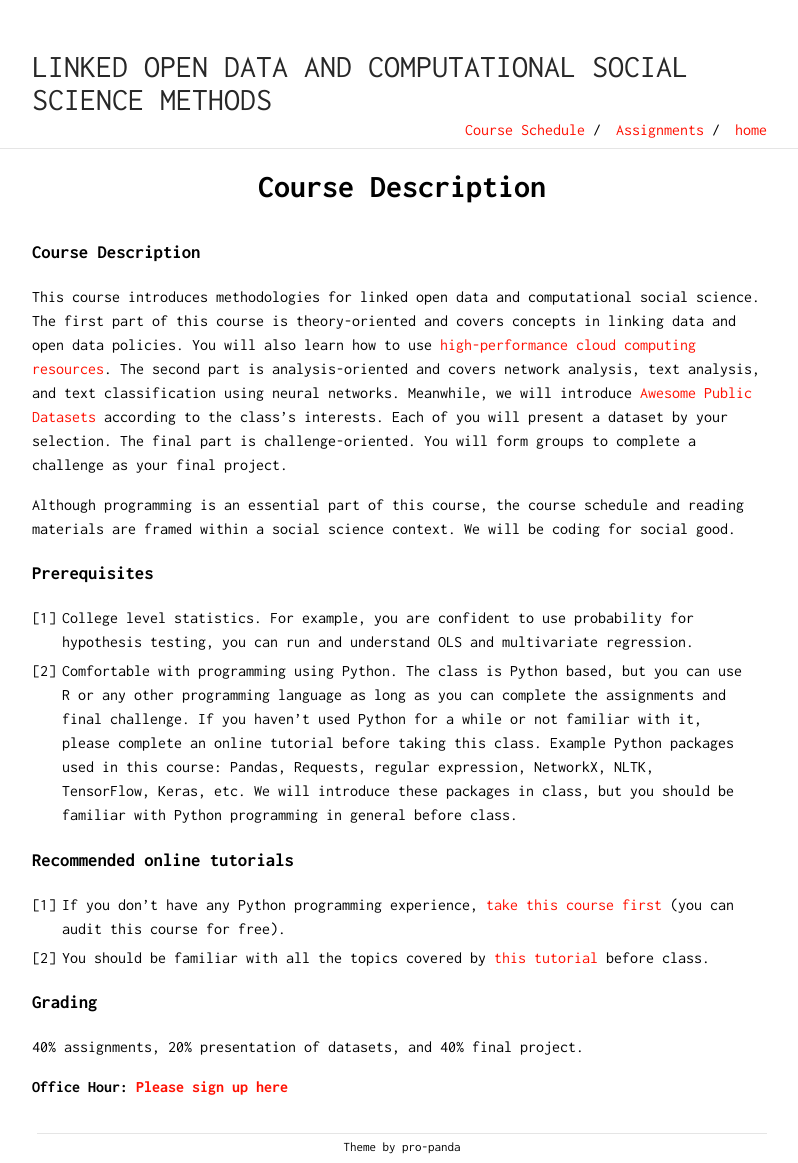
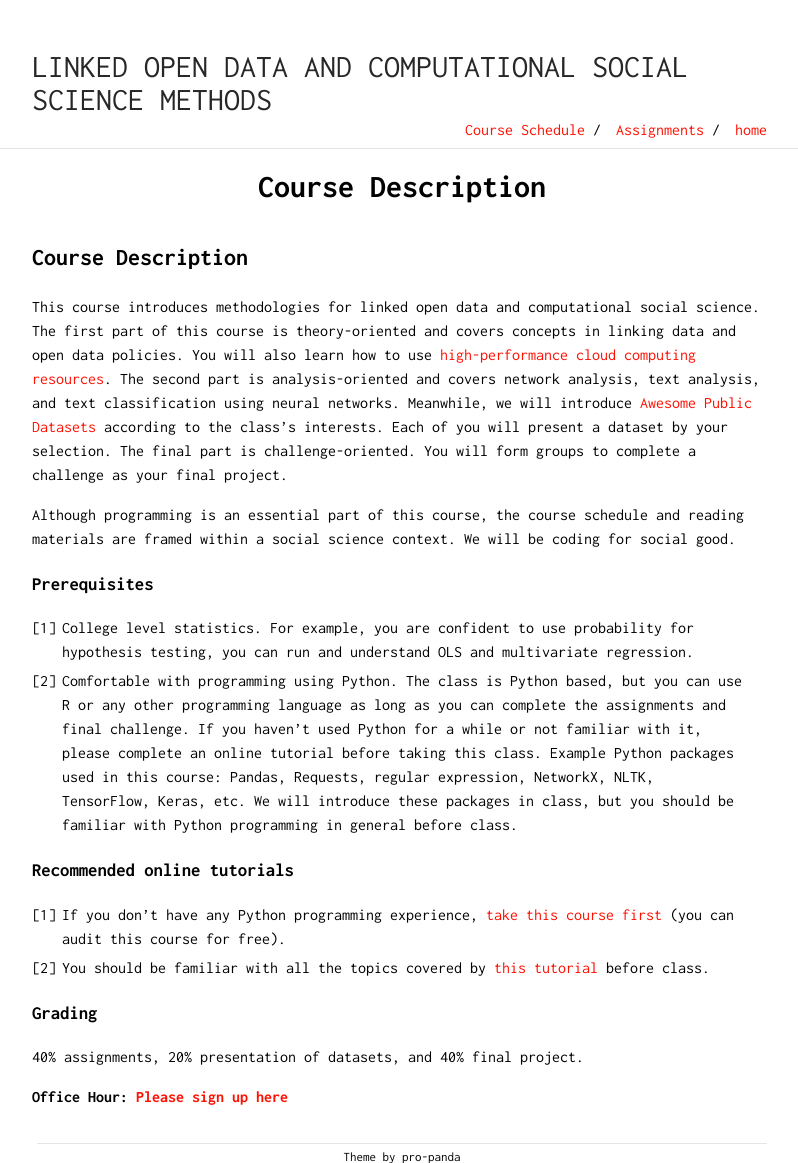
Before and after one commit to Xinjian-Paul-Li/open_data, a Jekyll site: the page built from docs/index.md, in a window 1280 px wide. Shown: the whole page, without its empty margins (238-1036 px from the left). Built offline with Jekyll 4.4.1, drawn with Linux system fonts in a browser that asks for light colours; our own code applies the rules of GitHub Pages for plain Markdown files.

```diff
--- a/docs/index.md
+++ b/docs/index.md
@@ -1,4 +1,4 @@
-### Course Description
+## Course Description
 
 This course introduces methodologies for linked open data and computational social science. The first part of this course is theory-oriented and covers concepts in linking data and open data policies. You will also learn how to use [high-performance cloud computing resources](https://www.tacc.utexas.edu/systems/chameleon). The second part is analysis-oriented and covers network analysis, text analysis, and text classification using neural networks. Meanwhile, we will introduce [Awesome Public Datasets](https://github.com/awesomedata/awesome-public-datasets) according to the class’s interests. Each of you will present a dataset by your selection. The final part is challenge-oriented. You will form groups to complete a challenge as your final project.
 
```
Also changed, not shown: docs/assignments.md (+2 -0 lines), docs/course_schedule.md (+2 -0 lines).
